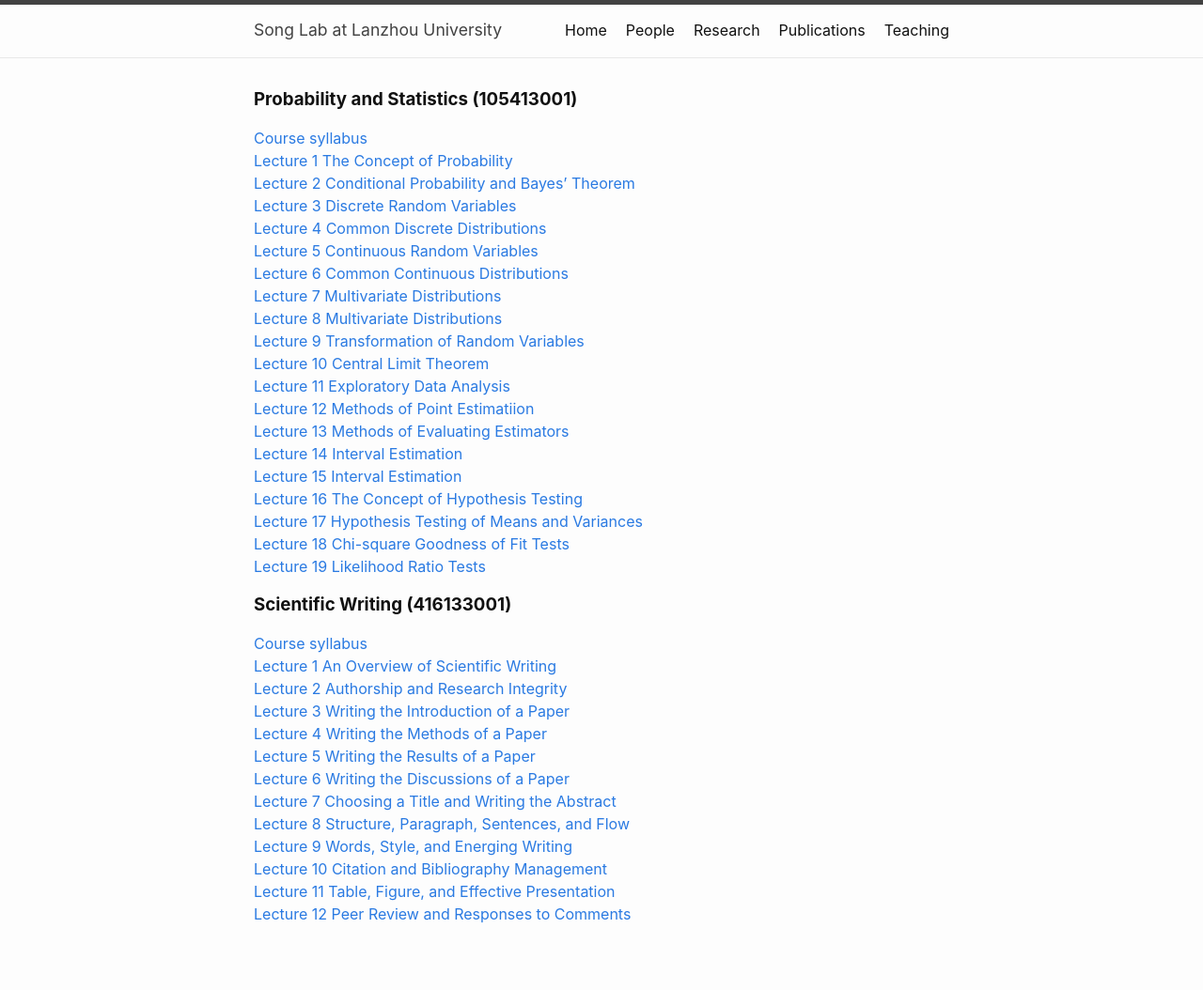
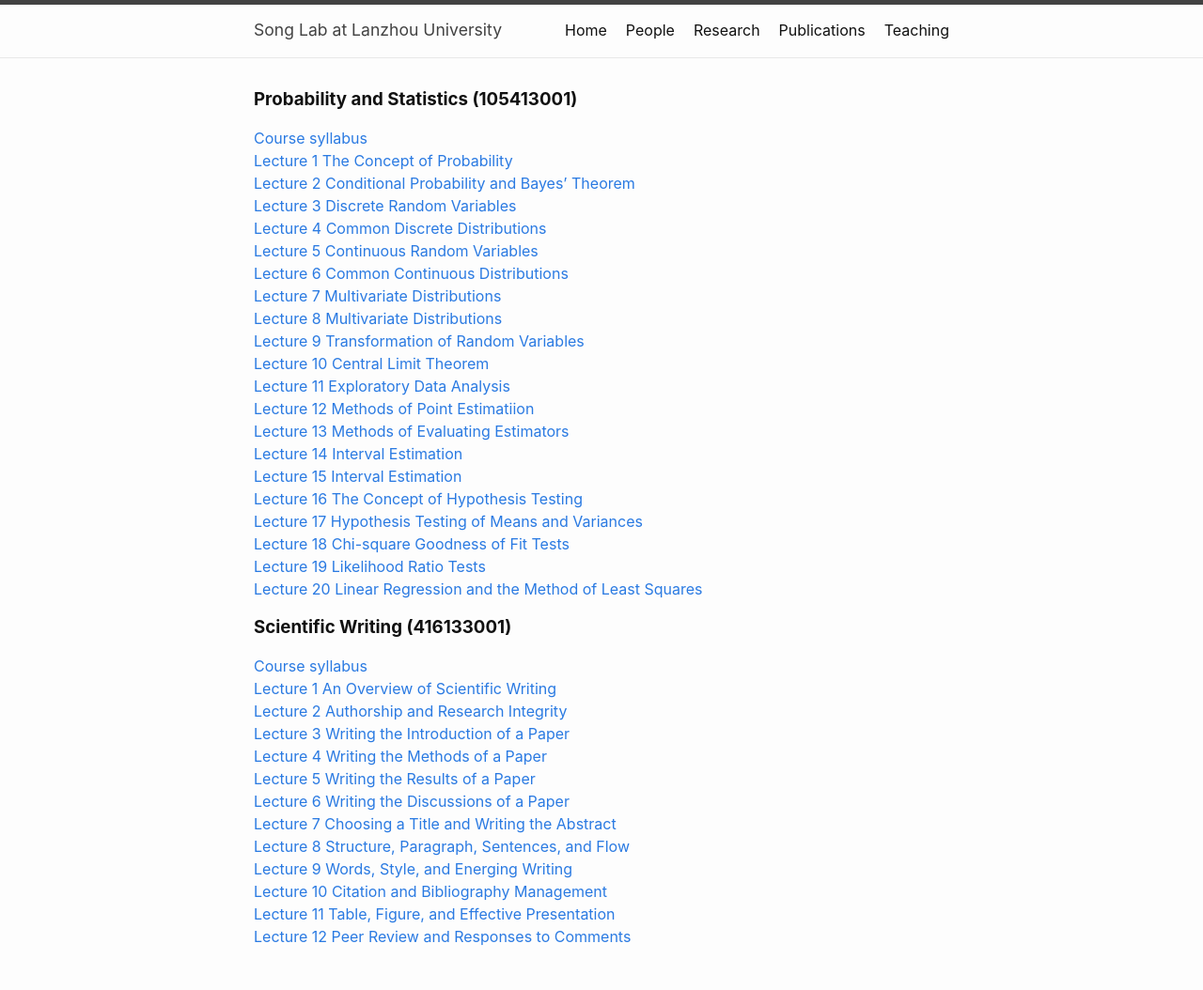
Before and after one commit to chaosonglab/chaosonglab.github.io, a Jekyll site: the page built from teaching.md, in a window 1280 px wide. Shown: the whole page at 94% size. Built offline with Jekyll 4.4.1, drawn with Linux system fonts in a browser that asks for light colours; before the commit the page ends 1030 px from its top, so only the background shows below that.

Commit message:
Update teaching.md

```diff
--- a/teaching.md
+++ b/teaching.md
@@ -25,7 +25,8 @@ permalink: /teaching/
 [Lecture 16 The Concept of Hypothesis Testing](files/course_materials/statistics/lecture16_hypothesis.pdf) \
 [Lecture 17 Hypothesis Testing of Means and Variances](files/course_materials/statistics/lecture17_testmean.pdf) \
 [Lecture 18 Chi-square Goodness of Fit Tests](files/course_materials/statistics/lecture18_chisquare.pdf) \
-[Lecture 19 Likelihood Ratio Tests](files/course_materials/statistics/lecture19_LRT.pdf)
+[Lecture 19 Likelihood Ratio Tests](files/course_materials/statistics/lecture19_LRT.pdf) \
+[Lecture 20 Linear Regression and the Method of Least Squares](files/course_materials/statistics/lecture20_regression.pdf)
 
 
 
```
